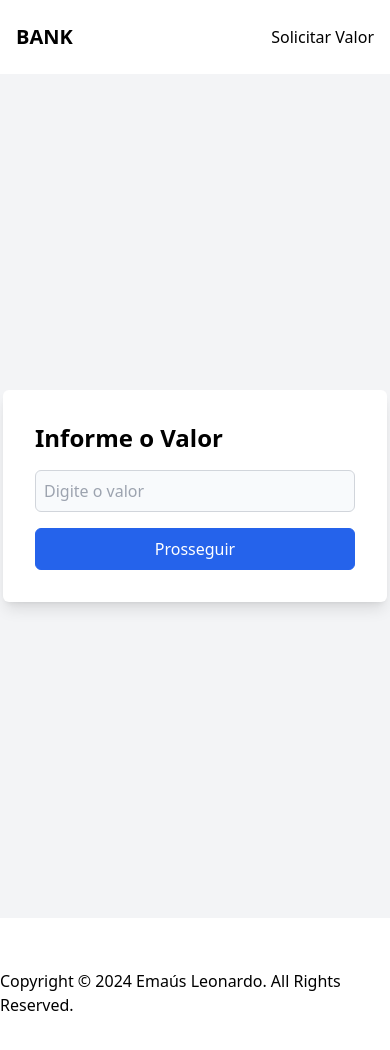
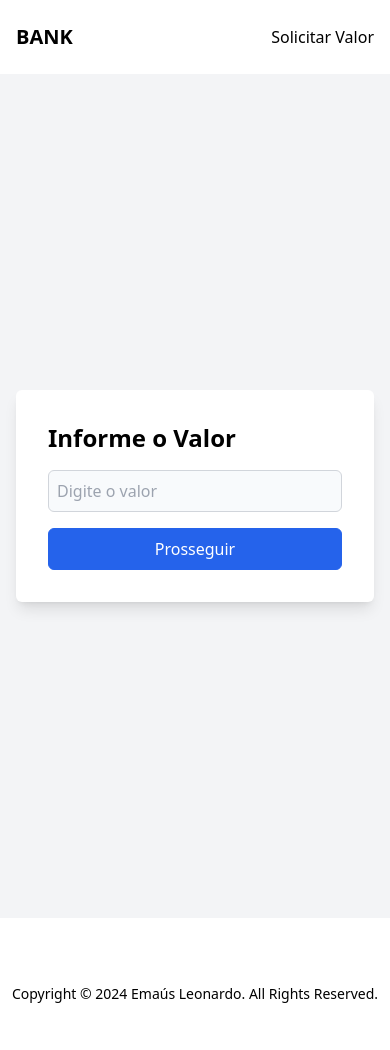
Before and after one commit to Emaus-Leonardo/checkout-app, a Gatsby site: page / in a window 390 px wide. Built offline with nearby package versions, Linux system fonts and the light colour scheme; Gatsby itself is replaced by a stand-in of ours.

Commit message:
ultimos ajustes no css

```diff
--- a/src/components/Footer.js
+++ b/src/components/Footer.js
@@ -3,8 +3,8 @@ import React from 'react';
 const Footer = () => {
   return (
     <div className='flex h-[150px] bg-white'>
-      <div className='flex items-center justify-center w-full'>
-        <p>Copyright © 2024 Emaús Leonardo. All Rights Reserved.</p>
+      <div className='flex items-center justify-center w-full text-center'>
+        <p className='text-[14px] sm:text-[16px] '>Copyright © 2024 Emaús Leonardo. All Rights Reserved.</p>
       </div>
     </div>
   );
--- a/src/pages/index.js
+++ b/src/pages/index.js
@@ -15,7 +15,7 @@ const SolicitarValor = () => {
   };
 
   return (
-    <div className="flex items-center justify-center h-screen">
+    <div className="container mx-auto flex justify-center items-center h-screen px-4">
       <div className="bg-white p-8 rounded-md shadow-lg w-96">
         <h1 className="text-2xl font-bold mb-4">Informe o Valor</h1>
         <input
--- a/src/pages/sucesso.js
+++ b/src/pages/sucesso.js
@@ -3,7 +3,7 @@ import { navigate } from "gatsby";
 
 const Sucesso = () => {
   return (
-    <div className="flex items-center justify-center h-screen ">
+    <div className="container mx-auto flex justify-center items-center h-screen px-4">
       <div className="bg-white p-8 rounded shadow-md w-96 text-center">
         <h1 className="text-2xl font-bold mb-4">Compra realizada com sucesso!</h1>
         <p className="mb-4">Obrigado pela sua compra.</p>
```
